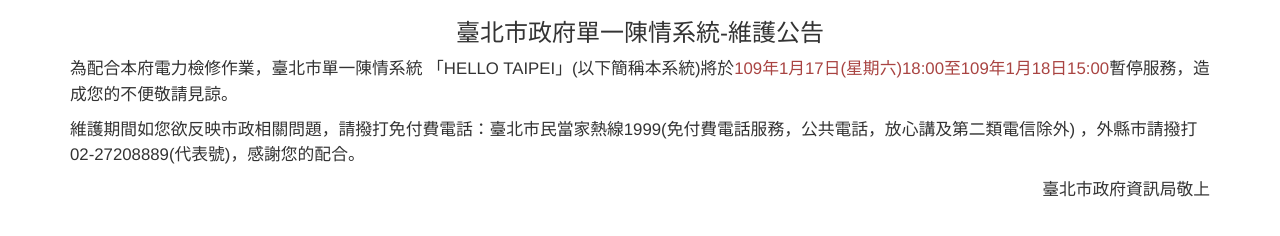
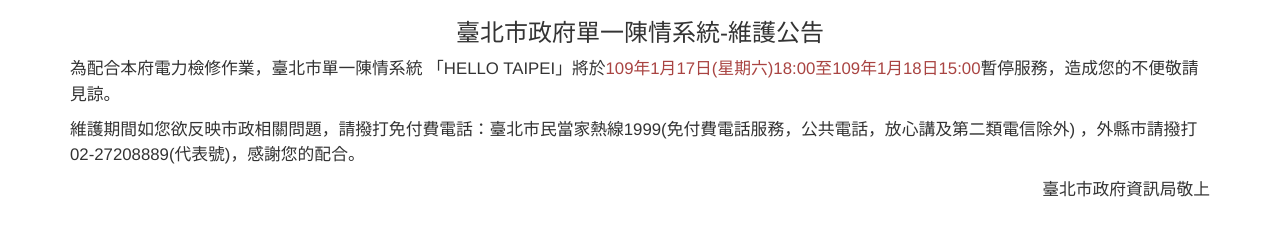
Before and after one commit to tpeinput/websitemaintenance, a plain HTML site: page index.html in a window 1280 px wide. Drawn offline with nearby package versions, Linux system fonts and the light colour scheme.

Commit message:
Update index.html

```diff
--- a/index.html
+++ b/index.html
@@ -13,7 +13,7 @@
   <body>
     <div class="container" style="clear:both;">
       <h3 class="text-center">臺北市政府單一陳情系統-維護公告</h3>
-      <p>為配合本府電力檢修作業，臺北市單一陳情系統 「HELLO TAIPEI」(以下簡稱本系統)將於<span class="text-danger">109年1月17日(星期六)18:00至109年1月18日15:00</span>暫停服務，造成您的不便敬請見諒。</p>
+      <p>為配合本府電力檢修作業，臺北市單一陳情系統 「HELLO TAIPEI」將於<span class="text-danger">109年1月17日(星期六)18:00至109年1月18日15:00</span>暫停服務，造成您的不便敬請見諒。</p>
       <p>維護期間如您欲反映市政相關問題，請撥打免付費電話：臺北市民當家熱線1999(免付費電話服務，公共電話，放心講及第二類電信除外) ，外縣市請撥打02-27208889(代表號)，感謝您的配合。</p>
       <p class="pull-right">臺北市政府資訊局敬上</p>
     </div>
```
